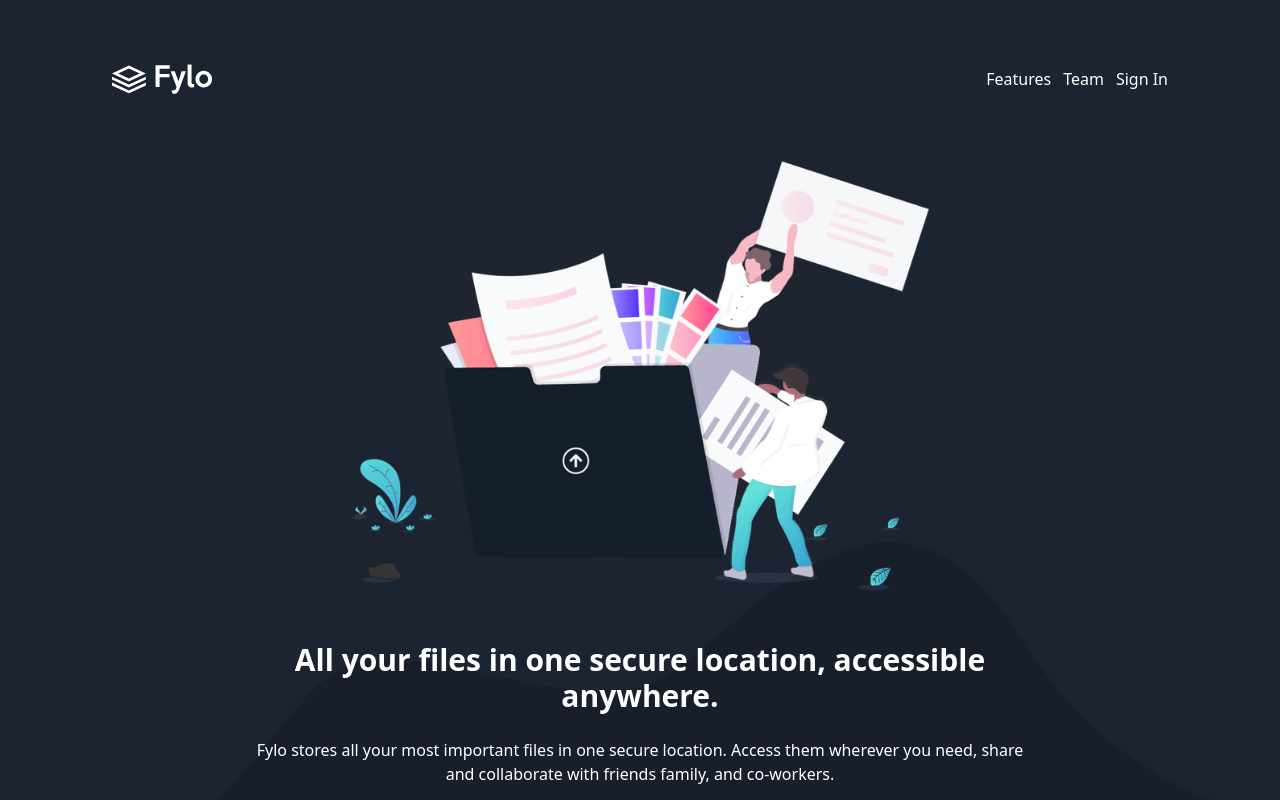
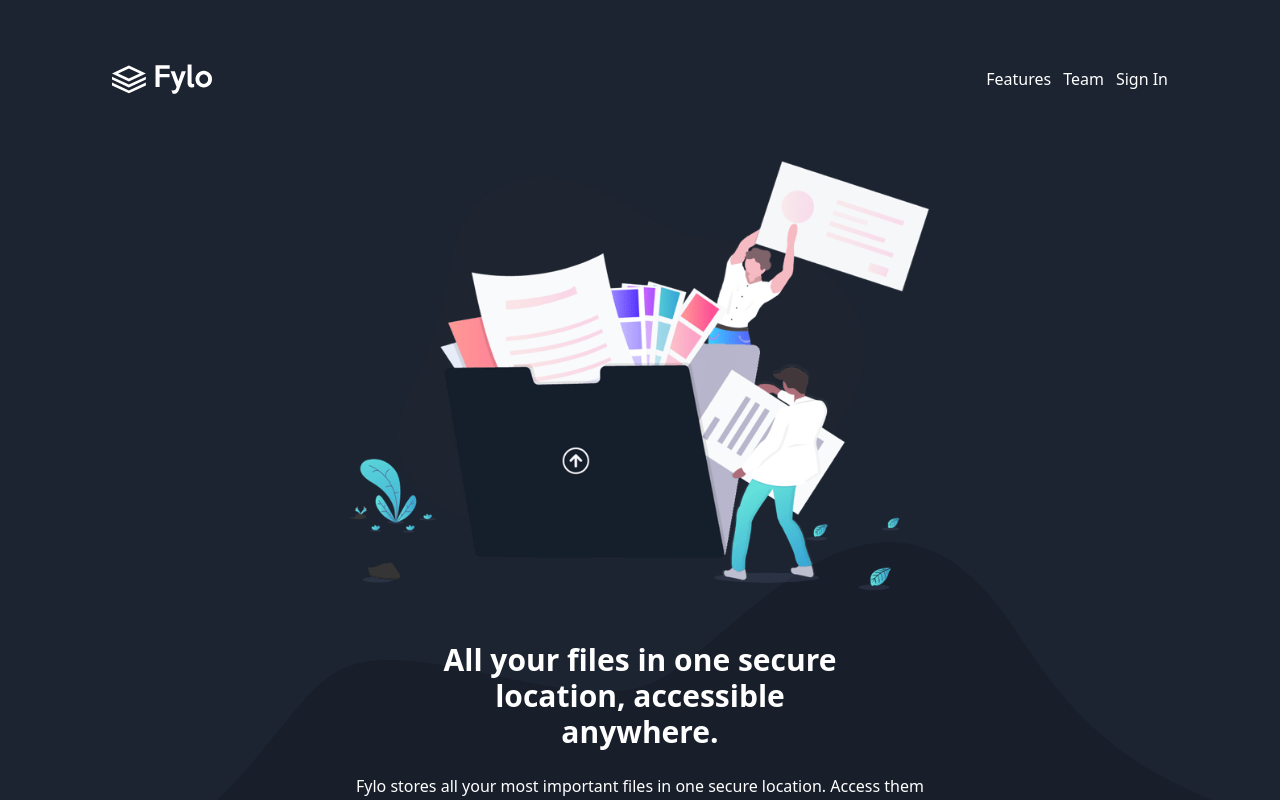
Before and after one commit to ellaboevans/Frontend-Mentor---Fylo-dark-theme-landing-page-solution, a React (Vite) app: page / in a window 1280 px wide. Shown: the top 800 px of the page. Built offline with nearby package versions, Linux system fonts and the light colour scheme.

Commit message:
Fixing texts padding

```diff
--- a/src/components/HeroSection.jsx
+++ b/src/components/HeroSection.jsx
@@ -14,11 +14,11 @@ const HeroSection = () => {
             className="mt-16 w-[280px] md:w-[580px] absolute top-24"
           />
         </div>
-        <div className="-mt-8 md:-mt-44 lg:-mt-72 md:mb-28 mb-10 px-3 tablet:px-[8rem] lg:px-80  text-neutral-white flex flex-col items-center">
-          <h3 className="text-2xl md:text-3xl font-semibold mb-6 text-center">
+        <div className="-mt-8 md:-mt-44 lg:-mt-72 md:mb-28 mb-10 px-3 tablet:px-[8rem] lg:px-80 text-neutral-white flex flex-col items-center">
+          <h3 className="text-2xl md:text-3xl font-semibold md:px-52 mb-6 text-center">
             All your files in one secure location, accessible anywhere.
           </h3>
-          <p className="text-center text-[16px] md:px-4 mb-6">
+          <p className="text-center text-[16px] md:px-24 mb-6">
             Fylo stores all your most important files in one secure location.
             Access them wherever you need, share and collaborate with friends
             family, and co-workers.
```
